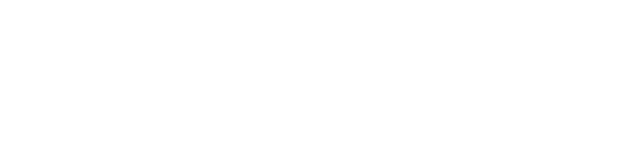
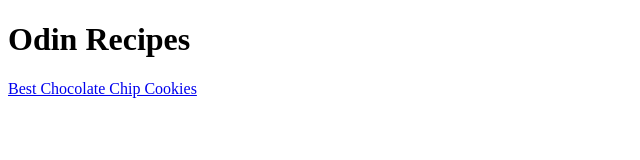
Before and after one commit to Al-Giab/odin-recipes, a plain HTML site: page index.html in a window 1280 px wide. Shown: the whole page, without its empty margins (0-640 px from the left). Drawn offline with Linux system fonts and the light colour scheme.

Commit message:
Added anchor for recipes/ChocolateChipCookies.html, Added image elment to ChocolateChipCookies.html

```diff
--- a/index.html
+++ b/index.html
@@ -6,7 +6,8 @@
     </head>
 
     <body>
-
+        <h1>Odin Recipes</h1>
+        <a href="recipes/ChocolateChipCookies.html">Best Chocolate Chip Cookies</a>
     </body>
 
 </html>
```
Also changed, not shown: recipes/ChocolateChipCookies.html (+2 -1 lines).
